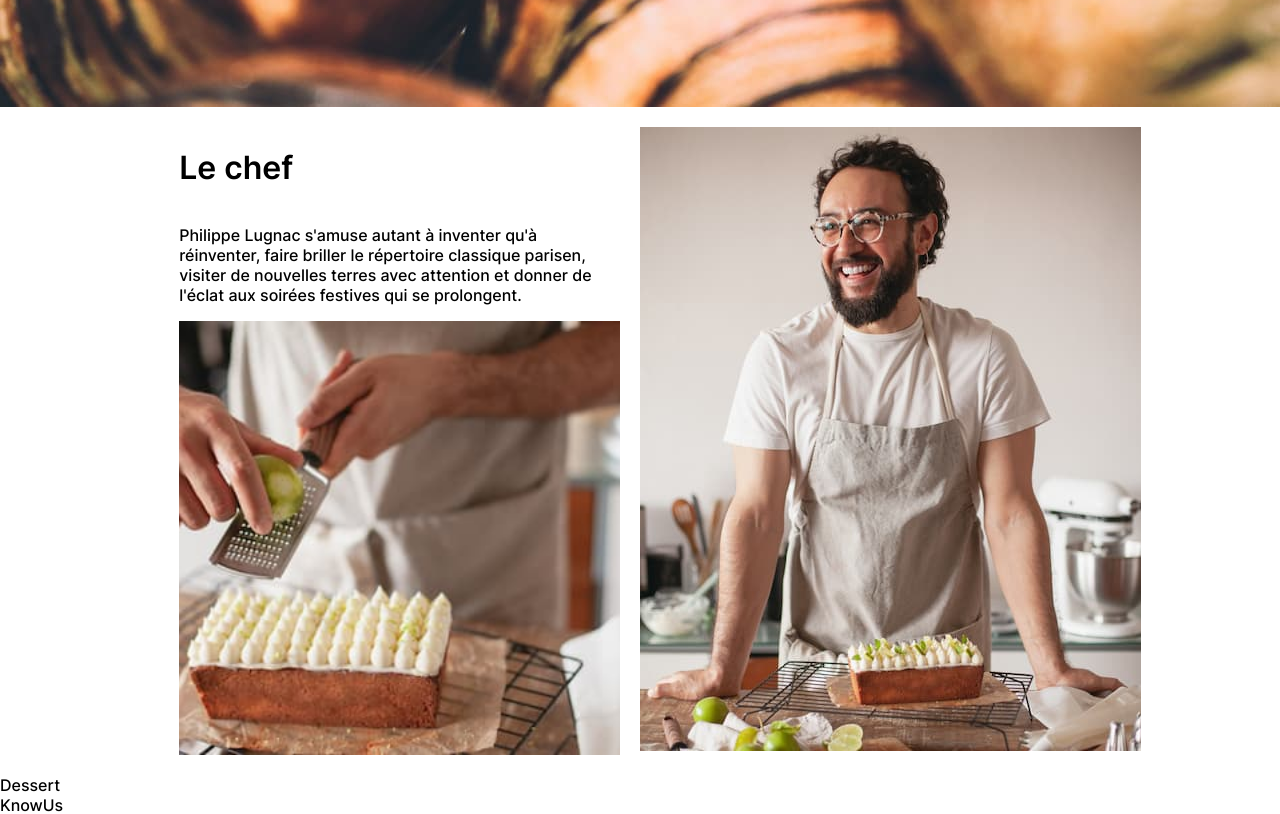
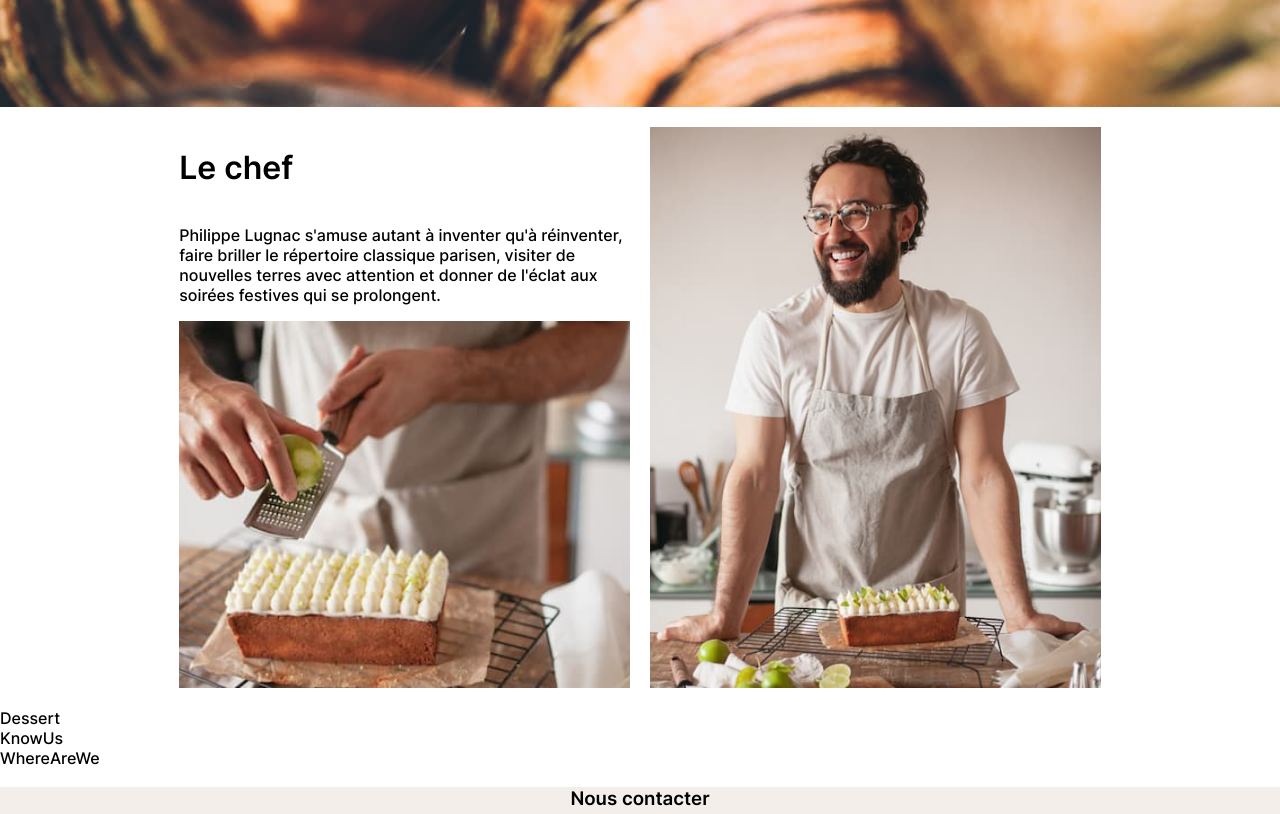
Before and after one commit to Guillaume-Lebegue/EcoConceptionHackaton, a React (Create React App) app: page / in a window 1280 px wide. Shown: the part 580-1394 px from the top of the page. Built offline with nearby package versions, Linux system fonts and the light colour scheme.

Commit message:
[FIX] image size

```diff
--- a/src/Components/Content/ChefDescription.tsx
+++ b/src/Components/Content/ChefDescription.tsx
@@ -20,7 +20,7 @@ export default function ChefDescription() {
           </div>
         </div>
         <div className="">
-          <picture>
+          <picture className='contain'>
             <source media="(min-width: 1920px)" srcSet={process.env.PUBLIC_URL + "/chef/le-chef-2-752.jpg"} />
             <source media="(min-width: 1280px)" srcSet={process.env.PUBLIC_URL + "/chef/le-chef-2-501.jpg"} />
             <img loading='lazy' src={process.env.PUBLIC_URL + "/chef/le-chef-2-334.jpg"} alt="Chef making a cake" />
```
